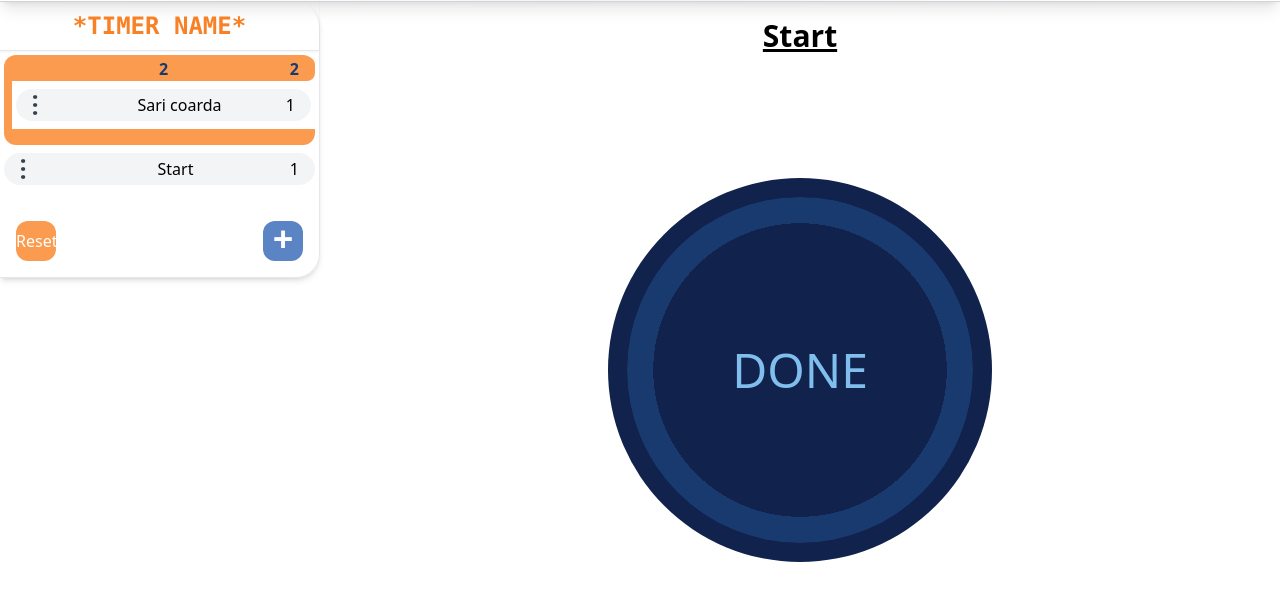
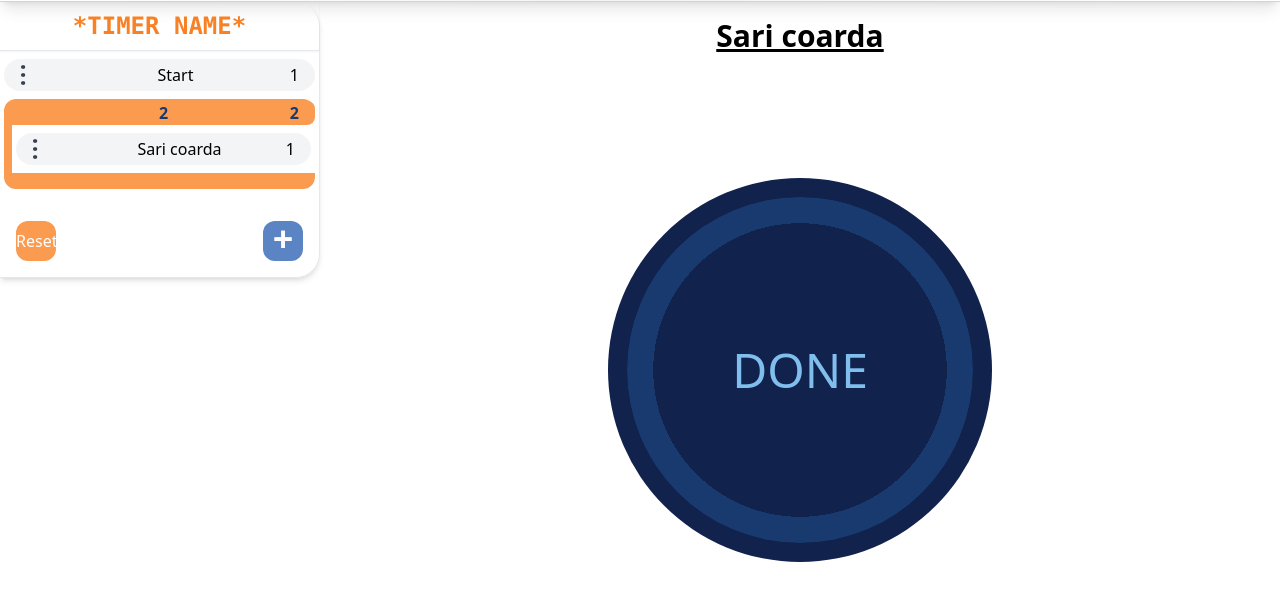
Before and after one commit to KacZbyDev/TimeX, a website with bundled scripts: page html/index.html in a window 1280 px wide. Shown: the part 62-662 px from the top of the page. Built offline with nearby package versions, Linux system fonts and the light colour scheme.

Commit message:
Fix issue with reset button

```diff
--- a/html/index.html
+++ b/html/index.html
@@ -44,6 +44,11 @@
                 *TIMER NAME*</div>
 
             <div id="list-content" class="overflow-y-auto overflow-x-hidden h-fit max-h-full">
+                <div class="subtimer">
+                    <p class="options">...</p>
+                    <p class="name absolute w-full text-center">Start</p>
+                    <p class="duration absolute right-4">1</p>
+                </div>
                 <div class="repeater">
                     <div class="repeater-values">
                         <p class="current-repeats w-full text-center">0</p>
@@ -54,11 +59,6 @@
                         <p class="name absolute w-full text-center">Sari coarda</p>
                         <p class="duration absolute right-4">1</p>
                     </div>
-                </div>
-                <div class="subtimer">
-                    <p class="options">...</p>
-                    <p class="name absolute w-full text-center">Start</p>
-                    <p class="duration absolute right-4">1</p>
                 </div>
             </div>
 
--- a/src/modalHandler.ts
+++ b/src/modalHandler.ts
@@ -1,4 +1,4 @@
-import { Utils } from "./utils.js";
+import { TimerState, Utils } from "./utils.js";
 import { Timer } from './timer.js'
 import { Repeater } from './repeater.js'
 
@@ -14,6 +14,8 @@
         Timer.list = document.getElementById('list-content')!
         Repeater.resetChildren(Timer.list)
 
+        if(Timer.timerState == TimerState.Finished)
+            Timer.timerState = TimerState.Paused
         Timer.startTimer()
 
         hideAndClearModal()
--- a/src/repeater.ts
+++ b/src/repeater.ts
@@ -3,9 +3,11 @@
 
 export class Repeater {
 
-    //resets every child of the repeater through iteration
+    //resets every child of the repeater
     static resetChildren(repeater:Element): void {
-        for (let i:number = 1; i < repeater.children.length; i++) {
+        let i = repeater.id.includes('list') ? 0 : 1;
+
+        for (i; i < repeater.children.length; i++) {
             let child:Element = repeater.children[i]
 
             if(child.className.includes('repeater')) {//
--- a/src/timer.ts
+++ b/src/timer.ts
@@ -28,12 +28,12 @@
 
         static initialize(): void {
             Timer.listInitialSize = Timer.listOfSubtimers.getBoundingClientRect().right
-        this.resizer.addEventListener('mousedown', () => {
+            Timer.resizer.addEventListener('mousedown', () => {
                 window.addEventListener('mousemove', Utils.resize);
                 window.addEventListener('mouseup', Utils.stopResize);
             });
 
-        this.list.addEventListener('mousedown', (event: MouseEvent) => {
+            Timer.list.addEventListener('mousedown', (event: MouseEvent) => {
                 Timer.elementClicked = <HTMLElement>event.target
 
                 if (!Timer.elementClicked.className.includes('subtimer') && !Timer.elementClicked.parentElement!.className.includes('subtimer'))
@@ -41,23 +41,24 @@
 
                 Timer.pauseTimer()
 
-            window.addEventListener('mousemove', this.changeTime);
-            window.addEventListener('mouseup', this.stopChangingTime);
+                window.addEventListener('mousemove', Timer.changeTime);
+                window.addEventListener('mouseup', Timer.stopChangingTime);
             });
 
-        this.startTimer()
+            Timer.startTimer()
         }
 
         static startTimer(): void {
-        if(this.list.id.includes('list')) {
+
             Repeater.setListToFirstSubtimerParent(Timer.list)
-            this.currentElement = Timer.list.children[1]! as HTMLElement
-        }
+
+            if(!Timer.list.id.includes('list'))
+                Timer.currentElement = Timer.list.children[1]! as HTMLElement
             else
-            this.currentElement = this.list.firstElementChild! as HTMLElement
+                Timer.currentElement = Timer.list.firstElementChild! as HTMLElement
 
-        Subtimer.startNewSubtimer(this.currentElement)
-        this.resumeTimer()
+            Subtimer.startNewSubtimer(Timer.currentElement)
+            Timer.resumeTimer()
         }
 
         static updateTime(): void {
@@ -113,14 +114,15 @@
         }
 
         static resumeTimer(): void {
-        if(this.timerState == TimerState.Finished)
+            if(Timer.timerState == TimerState.Finished)
                 return
+
             //the time before the timer updated
-        this.elapsedTime = Date.now()
+            Timer.elapsedTime = Date.now()
 
             if (Timer.timerState == TimerState.Paused) {
                 Timer.timerState = TimerState.Active
-            this.timerRefresher = setInterval(this.updateTime, Utils.REFRESH_DELAY)
+                Timer.timerRefresher = setInterval(Timer.updateTime, Utils.REFRESH_DELAY)
             }
         }
 
@@ -132,7 +134,7 @@
         }
 
         static killTimer(): void {
-        this.pauseTimer()
+            Timer.pauseTimer()
 
             Timer.timerState = TimerState.Finished
             Timer.bigTimerDisplay.textContent = 'DONE'
```
Also changed, not shown: src/subtimer.ts (line endings or trailing spaces). Lines whose indentation alone changed are shown as unchanged.
